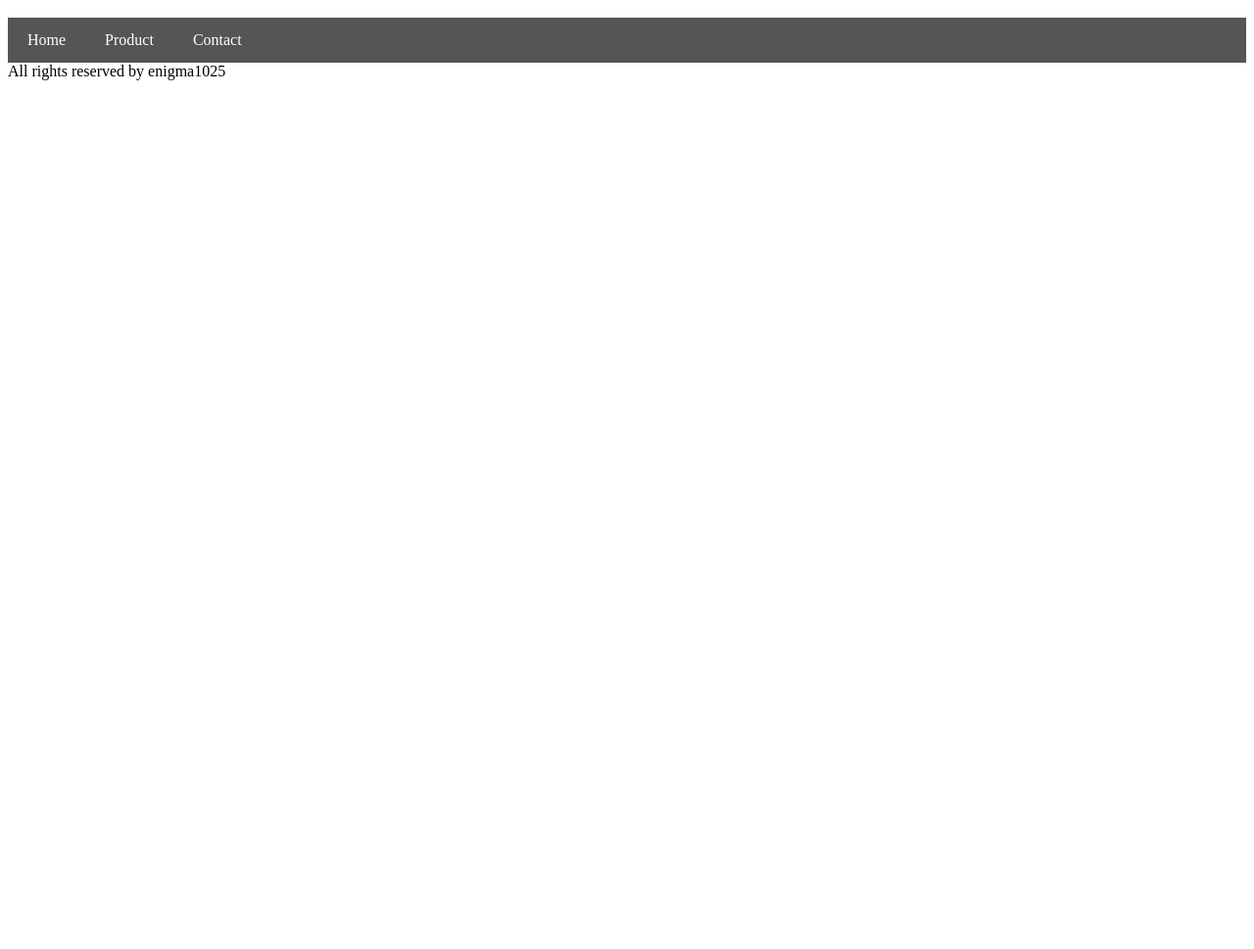
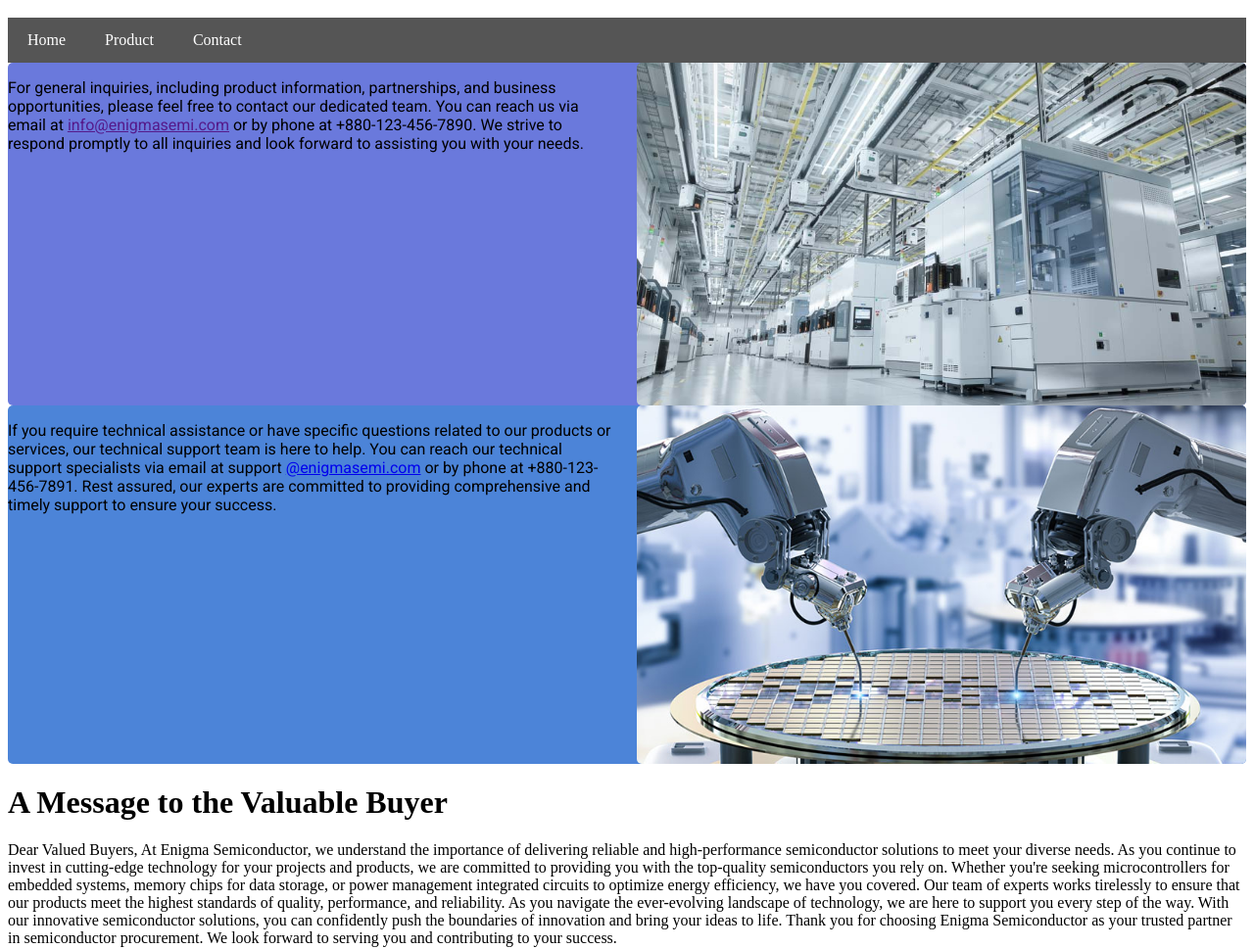
Before and after one commit to enigma1025/Midterm_2030550, a plain HTML site: page contact.html in a window 1280 px wide. Shown: the part 54-1023 px from the top of the page at 98% size. Before the commit the page ends 800 px from the top, so only its background shows below. Drawn offline with nearby package versions, Linux system fonts and the light colour scheme.

Commit message:
Tenth Commit

```diff
--- a/contact.html
+++ b/contact.html
@@ -20,7 +20,34 @@
     </nav>
 
 
+    <div class="p31">
+        <p>
+            For general inquiries, including product information, partnerships, and business opportunities, please feel free to contact our dedicated team. You can reach us via email at <a href="">info@enigmasemi.com</a> or by phone at +880-123-456-7890. We strive to respond promptly to all inquiries and look forward to assisting you with your needs.
+        </p>
+        <img src="3p1.jpg" alt="">
+            </div>
 
+            <div class="p32">
+                <p>
+                    If you require technical assistance or have specific questions related to our products or services, our technical support team is here to help. You can reach our technical support specialists via email at support <a href="#">@enigmasemi.com</a> or by phone at +880-123-456-7891. Rest assured, our experts are committed to providing comprehensive and timely support to ensure your success.
+            </p>
+            <img src="3p2.jpg" alt="">
+            </div>
+            <div class="p33">
+                <h1>A Message to the Valuable Buyer</h1>
+                <p>
+                    Dear Valued Buyers,
+
+                    At Enigma Semiconductor, we understand the importance of delivering reliable and high-performance semiconductor solutions to meet your diverse needs. As you continue to invest in cutting-edge technology for your projects and products, we are committed to providing you with the top-quality semiconductors you rely on.
+
+                    Whether you're seeking microcontrollers for embedded systems, memory chips for data storage, or power management integrated circuits to optimize energy efficiency, we have you covered. Our team of experts works tirelessly to ensure that our products meet the highest standards of quality, performance, and reliability.
+
+                    As you navigate the ever-evolving landscape of technology, we are here to support you every step of the way. With our innovative semiconductor solutions, you can confidently push the boundaries of innovation and bring your ideas to life.
+
+                    Thank you for choosing Enigma Semiconductor as your trusted partner in semiconductor procurement. We look forward to serving you and contributing to your success.
+            </p>
+                <img class="new" src="3p3.png" alt="">
+            </div>
 
     <footer>All rights reserved by enigma1025</footer>
 </body>
--- a/style.css
+++ b/style.css
@@ -91,7 +91,25 @@ button:hover {
     text-align: left;
 }
 
+.p31{
+    font-family: 'Roboto', sans-serif;
+    background-color: rgb(106, 121, 220);
+    display: grid;
+    border-radius: 5px;
+    grid-template-columns: 1fr 1fr;
+    gap: 20px;
+    text-align: left;
+}
 
+.p32{
+    font-family: 'Roboto', sans-serif;
+    background-color: rgb(76, 132, 216);
+    display: grid;
+    border-radius: 5px;
+    grid-template-columns: 1fr 1fr;
+    gap: 20px;
+    text-align: left;
+}
 
 
 
@@ -111,3 +129,9 @@ nav a {
 nav a:hover {
     background-color: #777;
 }
+footer {
+    color: #1c054ee8;
+}
+.new{
+    width: ;
+}
```
Also changed, not shown: 3p1.jpg (added), 3p2.jpg (added), 3p3.png (added).
